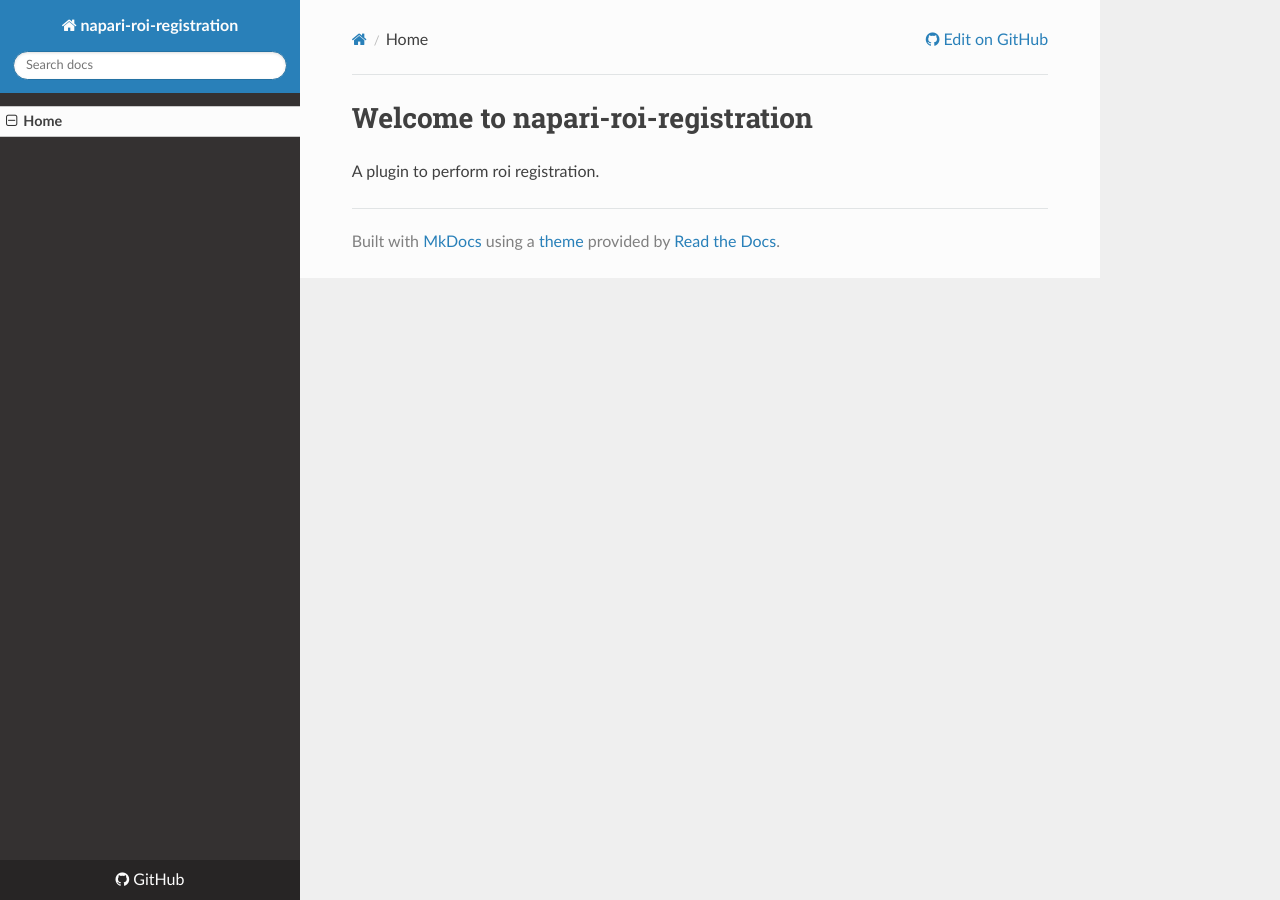
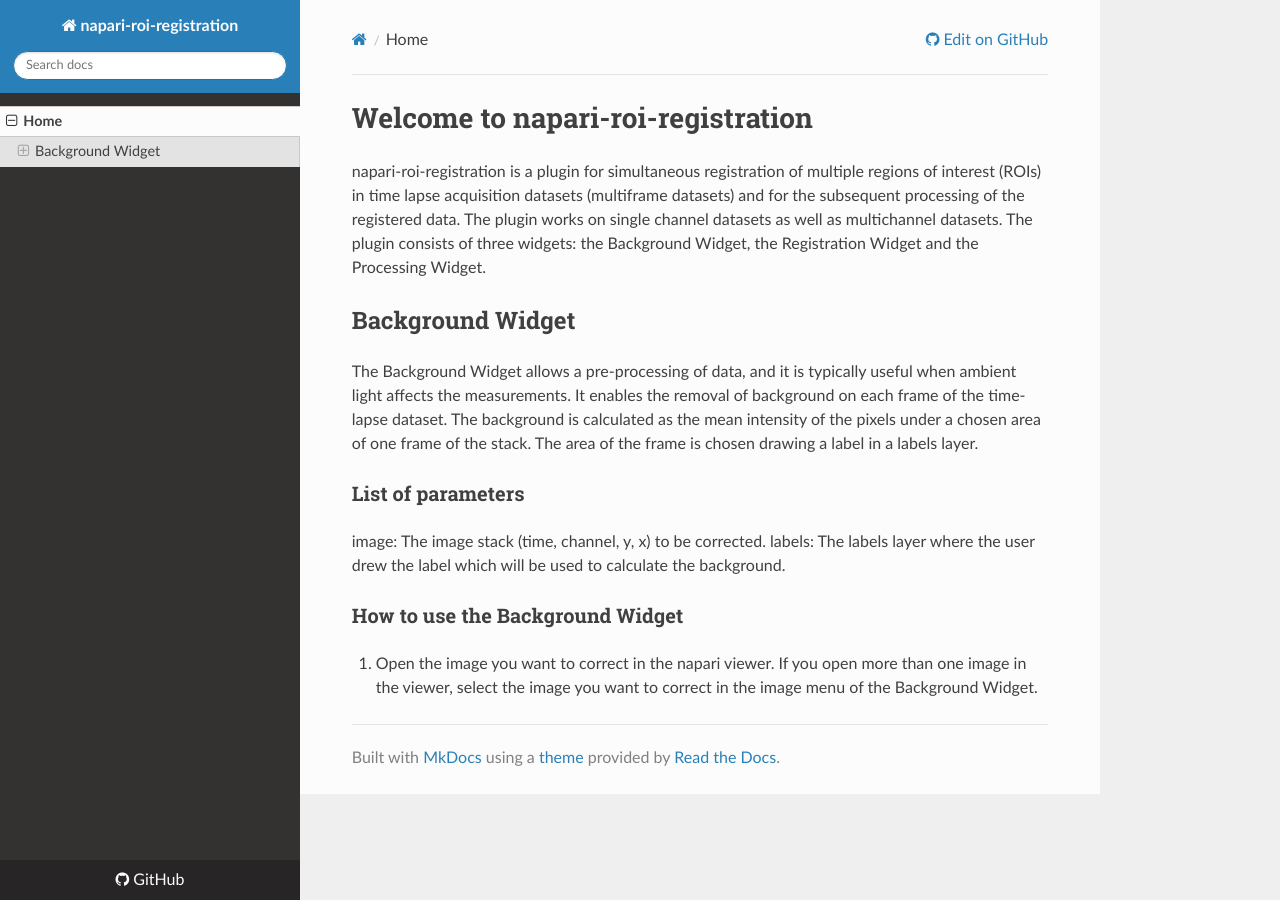
Before and after one commit to GiorgiaTortora/napari-roi-registration, an MkDocs documentation site: the page built from docs/index.md, in a window 1280 px wide. Built offline with MkDocs 1.6.1, drawn with Linux system fonts in a browser that asks for light colours; nearby versions of some CDN libraries; old or Windows-style settings are respelled for this version of MkDocs.

Commit message:
testing new documentation

```diff
--- a/docs/index.md
+++ b/docs/index.md
@@ -1,3 +1,17 @@
 # Welcome to napari-roi-registration
 
-A plugin to perform roi registration.
+napari-roi-registration is a plugin for simultaneous registration of multiple regions of interest (ROIs) in time lapse acquisition datasets (multiframe datasets) and for the subsequent processing of the registered data. The plugin works on single channel datasets as well as multichannel datasets.
+The plugin consists of three widgets: the Background Widget, the Registration Widget and the Processing Widget.
+
+##Background Widget
+
+The Background Widget allows a pre-processing of data, and it is typically useful when ambient light affects the measurements. It enables the removal of background on each frame of the time-lapse dataset. The background is calculated as the mean intensity of the pixels under a chosen area of one frame of the stack. The area of the frame is chosen drawing a label in a labels layer.
+
+###List of parameters
+
+image: The image stack (time, channel, y, x) to be corrected.
+labels: The labels layer where the user drew the label which will be used to calculate the background.
+
+###How to use the Background Widget
+
+1. Open the image you want to correct in the napari viewer. If you open more than one image in the viewer, select the image you want to correct in the image menu of the Background Widget.
```
Also changed, not shown: README.md (+1 -1 lines), images/background.png (added).
